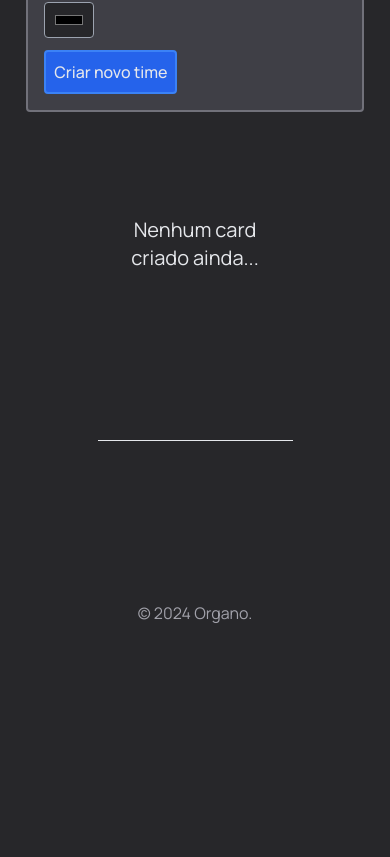
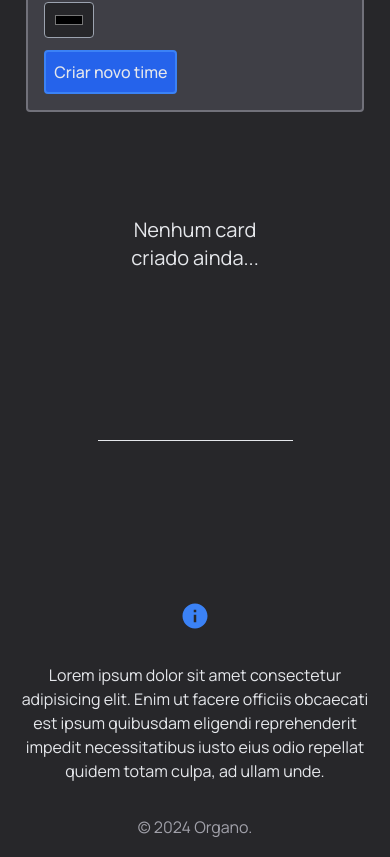
Before and after one commit to jonathafernandes/organo, a React (Vite) app: page / in a window 390 px wide. Shown: the part 1140-1997 px from the top of the page. Before the commit the page ends 1805 px from the top, so only its background shows below. Built offline with nearby package versions, Linux system fonts and the light colour scheme; the HTML template or start-up script is replaced by a standard one.

Commit message:
feat: changed employee image and responsive settings

```diff
--- a/src/App.jsx
+++ b/src/App.jsx
@@ -9,7 +9,7 @@ function App() {
     <div>
       <Header />
       <div className="mt-16 flex flex-col items-center gap-4">
-        <h1 className="mx-4 text-3xl text-center font-semibold">Crie e gerencie seus times. Comece agora!</h1>
+        <h1 className="mx-1 text-3xl text-center font-semibold sm:mx-4">Crie e gerencie seus times. Comece agora!</h1>
         <IoIosArrowDropdownCircle className="text-blue-500" size={30}/>
       </div>
       <Main />
--- a/src/componentes/Employee.jsx
+++ b/src/componentes/Employee.jsx
@@ -1,4 +1,5 @@
 import PropTypes from "prop-types";
+import notFoundImage from "../assets/not-found-img.svg";
 
 const Employee = ({ name, role, image, team }) => {
   return (
@@ -6,7 +7,7 @@ const Employee = ({ name, role, image, team }) => {
       <div className="flex items-center flex-col justify-center text-center gap-4 size-52">
         <img
           className="size-20 rounded-full"
-          src={image || "https://placekitten.com/300/300"}
+          src={image || notFoundImage}
           alt={name}
         />
         <div>
--- a/src/componentes/Footer.jsx
+++ b/src/componentes/Footer.jsx
@@ -1,6 +1,10 @@
+import { RiInformationFill } from "react-icons/ri";
+
 const Footer = () => {
     return (
-        <footer className="mb-10">
+        <footer id="footer" className="mb-10 flex flex-col items-center gap-8">
+            <RiInformationFill className="text-blue-500" size={30} />
+            <p className="text-center mx-4 sm:mx-auto sm:w-1/2">Lorem ipsum dolor sit amet consectetur adipisicing elit. Enim ut facere officiis obcaecati est ipsum quibusdam eligendi reprehenderit impedit necessitatibus iusto eius odio repellat quidem totam culpa, ad ullam unde.</p>
             <p className="text-center text-zinc-400">&copy; 2024 Organo.</p>
         </footer>
     );
--- a/src/componentes/Header.jsx
+++ b/src/componentes/Header.jsx
@@ -7,7 +7,7 @@ const Header = () => {
                 <img src={logo} alt="Organo" />
                 <span className='text-xl font-bold'>Organo</span>
             </div>
-            <a id="about" className='border-solid border-2 border-blue-500 bg-blue-600 rounded p-2 font-medium hover:bg-blue-500'>
+            <a href='#footer' className='border-solid border-2 border-blue-500 bg-blue-600 rounded p-2 font-medium hover:bg-blue-500 cursor-pointer'>
                 Saiba mais
             </a>
         </header>
```
Also changed, not shown: src/assets/not-found-img.svg (added).
